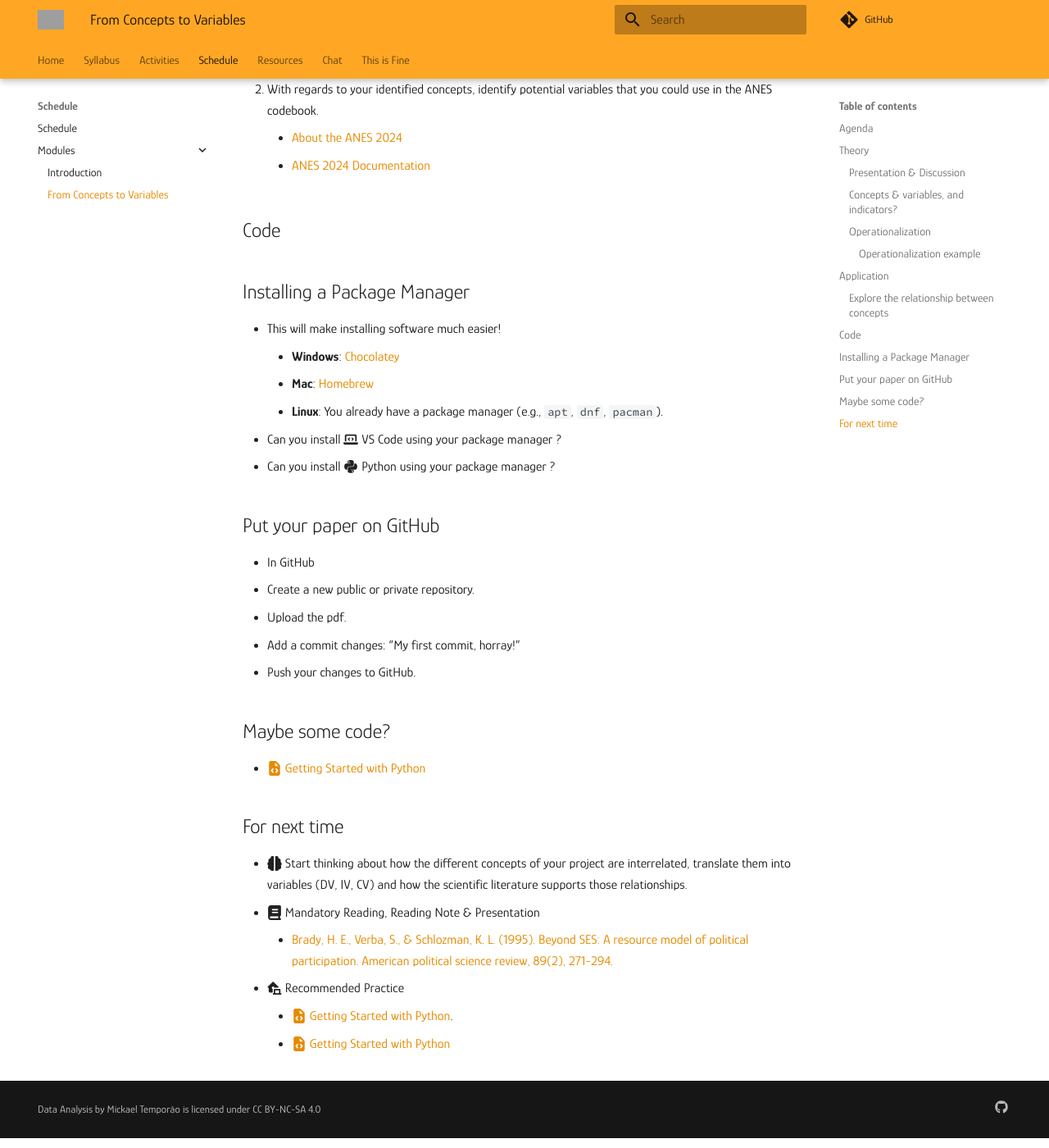
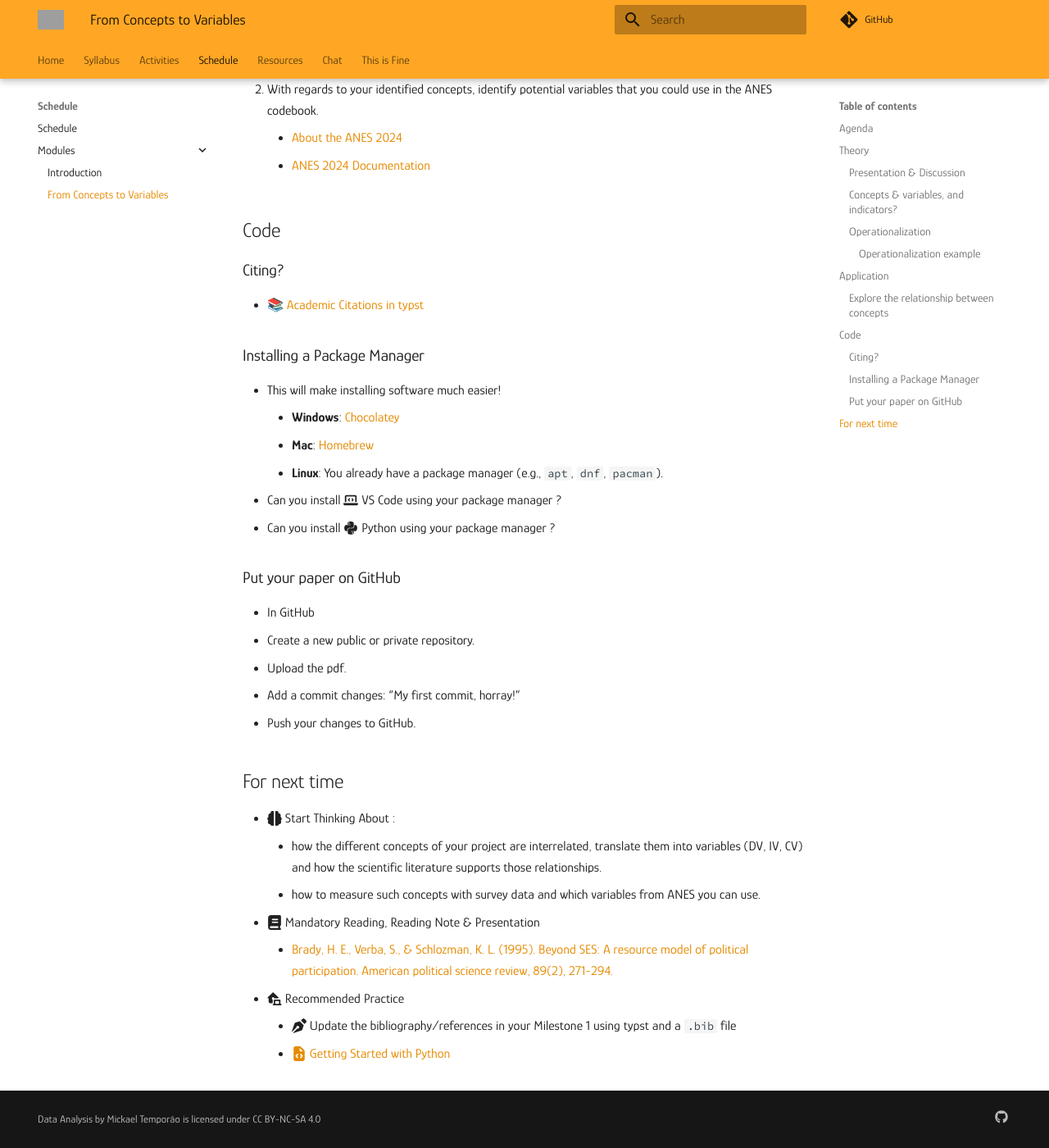
Before and after one commit to mickaeltemporao/data-analysis, an MkDocs documentation site: the page built from docs/modules/variables.md, in a window 1280 px wide and 1400 px high, scrolled down 2348 px. Shown: the whole window at 82% size. Built offline with MkDocs 1.6.1 and Material for MkDocs 9.7.7, drawn with Linux system fonts in a browser that asks for light colours; comment, search, counter and statistics services are not loaded; grey boxes are pictures that could not be loaded.

Commit message:
update week 2

```diff
--- a/docs/modules/variables.md
+++ b/docs/modules/variables.md
@@ -68,8 +68,10 @@ The concept of political ideology can't be directly measured, but it can be oper
 
 ## Code
 
+### Citing?
+- [📚 Academic Citations in typst](../resources/writing.md#academic-citations-in-typst)
 
-## Installing a Package Manager
+### Installing a Package Manager
 - This will make installing software much easier!
     - **Windows**: [Chocolatey](https://chocolatey.org/install)
     - **Mac**: [Homebrew](https://brew.sh/)
@@ -77,24 +79,21 @@ The concept of political ideology can't be directly measured, but it can be oper
 - Can you install :fontawesome-solid-laptop-code: VS Code using your package manager ?
 - Can you install :fontawesome-brands-python: Python using your package manager ?
 
-## Put your paper on GitHub
+### Put your paper on GitHub
 - In GitHub
   - Create a new public or private repository.
   - Upload the pdf.
   - Add a commit changes: “My first commit, horray!”
   - Push your changes to GitHub.
 
-## Maybe some code?
-
-- [:fontawesome-solid-file-code: Getting Started with Python](https://colab.research.google.com/github/mickaeltemporao/itds/blob/main/materials/01-getting-started.ipynb)
-
 
 ## For next time
 
-<!-- - Identify how to measure your concepts and which variables from ANES you could use for your project. -->
-- :fontawesome-solid-brain: Start thinking about how the different concepts of your project are interrelated, translate them into variables (DV, IV, CV) and how the scientific literature supports those relationships.
+- :fontawesome-solid-brain: Start Thinking About :
+    - how the different concepts of your project are interrelated, translate them into variables (DV, IV, CV) and how the scientific literature supports those relationships.
+    - how to measure such concepts with survey data and which variables from ANES you can use.
 - :fontawesome-solid-book: Mandatory Reading, Reading Note & Presentation
     - [Brady, H. E., Verba, S., & Schlozman, K. L. (1995). Beyond SES: A resource model of political participation. American political science review, 89(2), 271-294.](https://www.cambridge.org/core/journals/american-political-science-review/article/beyond-ses-aresource-model-of-political-participation/CE74BA78807755F0A09E589D631EB03E)
 - :fontawesome-solid-house-laptop: Recommended Practice
-    - [:fontawesome-solid-file-code: Getting Started with Python](Update the bibliography/references in your Milestone 1).
+    - :fontawesome-solid-pen-nib: Update the bibliography/references in your Milestone 1 using typst and a `.bib` file
     - [:fontawesome-solid-file-code: Getting Started with Python](https://colab.research.google.com/github/mickaeltemporao/itds/blob/main/materials/01-getting-started.ipynb)
```
